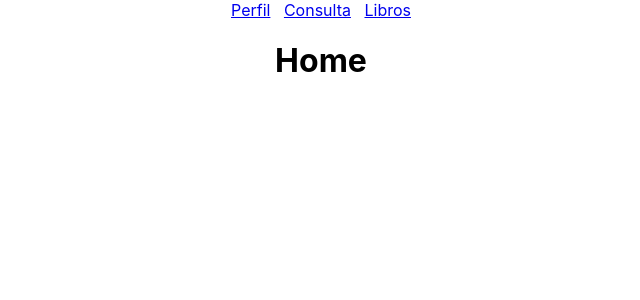
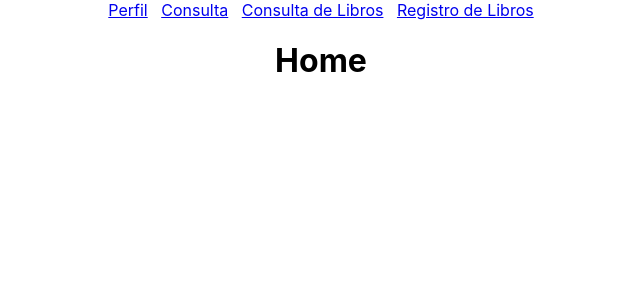
Before and after one commit to Serg10jj/Grupo-5-prograWeb, a React (Create React App) app in the folder front-end/: page /home in a window 1280 px wide. Shown: the top 300 px of the page, without its empty margins (319-959 px from the left). Built offline with nearby package versions, Linux system fonts and the light colour scheme.

Commit message:
Update home.js

```diff
--- a/front-end/src/components/home/home.js
+++ b/front-end/src/components/home/home.js
@@ -11,7 +11,9 @@ const Home = () => {
             &nbsp; &nbsp;
             <a href="/consulta">Consulta</a>
             &nbsp; &nbsp;
-            <a href="/libros">Libros</a>
+            <a href="/libros">Consulta de Libros</a>
+            &nbsp; &nbsp;
+            <a href="/registroLibro">Registro de Libros</a>
          </nav>
          <h1>Home</h1>
       </div>
```
